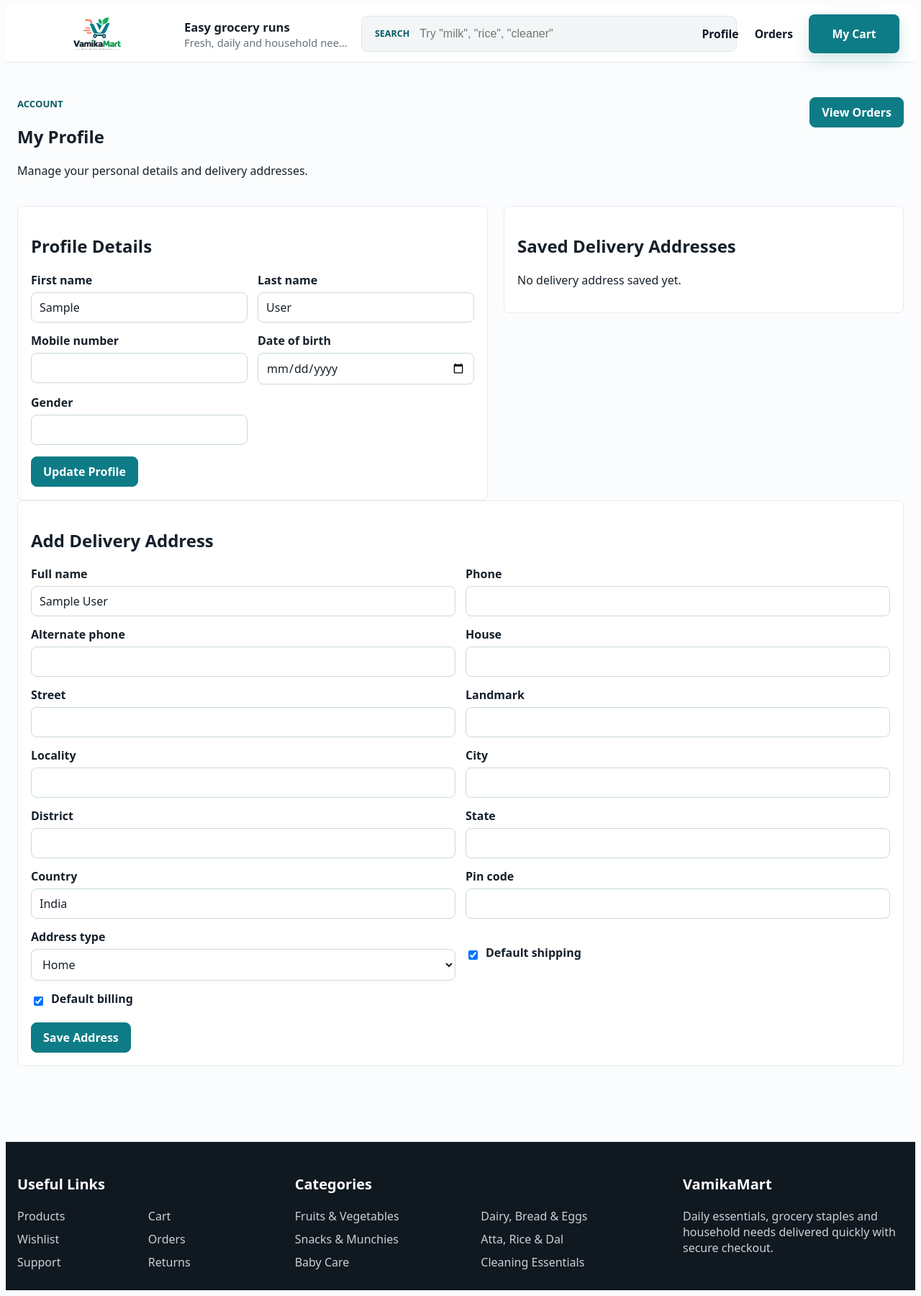
After one commit to sanjay1994singh/vamikamart, a Django app: page /accounts/profile/ in a window 1280 px wide. The commit adds this page. Shown: the whole page at 72% size. Run offline with Django 5.2, Linux system fonts and the light colour scheme; the visitor is signed in with stand-in values (Sample User, id 1); parts of the project's set-up code (start-up, migrations or seed data) failed here and were passed over.

Commit message:
Add profile and checkout address flow

```diff
--- a/apps/accounts/forms.py
+++ b/apps/accounts/forms.py
@@ -1,6 +1,6 @@
 from django import forms
 from django.contrib.auth.forms import UserCreationForm
-from .models import User
+from .models import Address, User
 
 
 class CustomerRegistrationForm(UserCreationForm):
@@ -16,3 +16,34 @@ class CustomerRegistrationForm(UserCreationForm):
         if User.objects.filter(email__iexact=email).exists():
             raise forms.ValidationError("A user with this email already exists.")
         return email
+
+
+class ProfileUpdateForm(forms.ModelForm):
+    class Meta:
+        model = User
+        fields = ("first_name", "last_name", "mobile_number", "date_of_birth", "gender")
+        widgets = {
+            "date_of_birth": forms.DateInput(attrs={"type": "date"}),
+        }
+
+
+class AddressForm(forms.ModelForm):
+    class Meta:
+        model = Address
+        fields = (
+            "full_name",
+            "phone",
+            "alternate_phone",
+            "house",
+            "street",
+            "landmark",
+            "locality",
+            "city",
+            "district",
+            "state",
+            "country",
+            "pin_code",
+            "address_type",
+            "default_shipping",
+            "default_billing",
+        )
--- a/apps/accounts/views.py
+++ b/apps/accounts/views.py
@@ -1,8 +1,13 @@
+from django.contrib import messages
 from django.contrib.auth import login
+from django.contrib.auth.mixins import LoginRequiredMixin
 from django.contrib.auth.views import PasswordChangeView
-from django.urls import reverse_lazy
-from django.views.generic import CreateView
-from .forms import CustomerRegistrationForm
+from django.shortcuts import get_object_or_404, redirect
+from django.urls import reverse, reverse_lazy
+from django.views import View
+from django.views.generic import CreateView, TemplateView
+from .forms import AddressForm, CustomerRegistrationForm, ProfileUpdateForm
+from .models import Address
 
 
 class RegisterView(CreateView):
@@ -19,3 +24,54 @@ class RegisterView(CreateView):
 class AccountPasswordChangeView(PasswordChangeView):
     template_name = "accounts/change_password.html"
     success_url = reverse_lazy("home")
+
+
+class ProfileView(LoginRequiredMixin, TemplateView):
+    template_name = "accounts/profile.html"
+
+    def get_context_data(self, **kwargs):
+        context = super().get_context_data(**kwargs)
+        context["profile_form"] = ProfileUpdateForm(instance=self.request.user)
+        context["address_form"] = AddressForm(initial={
+            "full_name": self.request.user.get_full_name() or self.request.user.email,
+            "phone": self.request.user.mobile_number,
+            "country": "India",
+            "default_shipping": not self.request.user.addresses.exists(),
+            "default_billing": not self.request.user.addresses.exists(),
+        })
+        context["addresses"] = self.request.user.addresses.order_by("-default_shipping", "-created_at")
+        return context
+
+    def post(self, request, *args, **kwargs):
+        form = ProfileUpdateForm(request.POST, request.FILES, instance=request.user)
+        if form.is_valid():
+            form.save()
+            messages.success(request, "Profile updated.")
+            return redirect("profile")
+        context = self.get_context_data(**kwargs)
+        context["profile_form"] = form
+        return self.render_to_response(context)
+
+
+class AddressCreateView(LoginRequiredMixin, View):
+    def post(self, request):
+        form = AddressForm(request.POST)
+        next_url = request.POST.get("next") or request.GET.get("next") or reverse("profile")
+        if form.is_valid():
+            address = form.save(commit=False)
+            address.user = request.user
+            address.save()
+            messages.success(request, "Delivery address saved.")
+            return redirect(f"{next_url}?address_id={address.id}")
+        messages.error(request, "Please check the delivery address form.")
+        return redirect(next_url)
+
+
+class AddressDefaultView(LoginRequiredMixin, View):
+    def post(self, request, pk):
+        address = get_object_or_404(Address, pk=pk, user=request.user)
+        address.default_shipping = True
+        address.default_billing = True
+        address.save(update_fields=["default_shipping", "default_billing"])
+        messages.success(request, "Default delivery address updated.")
+        return redirect(request.POST.get("next") or request.GET.get("next") or "profile")
--- a/config/urls.py
+++ b/config/urls.py
@@ -7,7 +7,7 @@ from django.contrib.sitemaps.views import sitemap
 from drf_spectacular.views import SpectacularAPIView, SpectacularRedocView, SpectacularSwaggerView
 from apps.catalog.sitemaps import CategorySitemap, ProductSitemap
 from apps.catalog.views import HomeView, ProductDetailView, ProductListView
-from apps.accounts.views import AccountPasswordChangeView, RegisterView
+from apps.accounts.views import AccountPasswordChangeView, AddressCreateView, AddressDefaultView, ProfileView, RegisterView
 from apps.analytics.views import action_queues, order_filters, owner_dashboard, owner_search, reports
 from apps.carts.views import CartPageView
 from apps.checkout.views import CheckoutPageView
@@ -46,6 +46,9 @@ urlpatterns = [
     path("owner/order-filters/", order_filters, name="owner-order-filters"),
     path("accounts/login/", auth_views.LoginView.as_view(template_name="accounts/login.html"), name="login"),
     path("accounts/register/", RegisterView.as_view(), name="register"),
+    path("accounts/profile/", ProfileView.as_view(), name="profile"),
+    path("accounts/addresses/add/", AddressCreateView.as_view(), name="address-add"),
+    path("accounts/addresses/<int:pk>/default/", AddressDefaultView.as_view(), name="address-default"),
     path("accounts/logout/", auth_views.LogoutView.as_view(), name="logout"),
     path("accounts/change-password/", AccountPasswordChangeView.as_view(), name="change_password"),
     path("accounts/password-reset/", auth_views.PasswordResetView.as_view(template_name="accounts/password_reset.html"), name="password_reset"),
--- a/static/css/base.css
+++ b/static/css/base.css
@@ -617,9 +617,141 @@ img { max-width:100%; }
 }
 
 .btn.is-disabled,
-.btn[aria-disabled="true"] {
+.btn[aria-disabled="true"],
+.btn:disabled {
   opacity:.62;
   cursor:not-allowed;
+}
+
+.account-head {
+  display:flex;
+  justify-content:space-between;
+  align-items:flex-start;
+  gap:18px;
+  margin-bottom:22px;
+}
+
+.account-grid {
+  display:grid;
+  grid-template-columns:minmax(0, 1fr) minmax(320px, .85fr);
+  gap:22px;
+  align-items:start;
+}
+
+.account-panel,
+.address-details {
+  border:1px solid var(--line);
+  border-radius:8px;
+  background:#fff;
+  padding:18px;
+}
+
+.address-details {
+  margin-top:14px;
+}
+
+.address-details summary {
+  cursor:pointer;
+  font-weight:850;
+  color:var(--brand-dark);
+}
+
+.form-grid {
+  display:grid;
+  grid-template-columns:repeat(2, minmax(0, 1fr));
+  gap:14px;
+}
+
+.form-grid.compact {
+  margin-top:14px;
+}
+
+.form-grid label span {
+  display:block;
+  margin-bottom:6px;
+  font-weight:750;
+}
+
+.form-grid input:not([type="checkbox"]),
+.form-grid select,
+.form-grid textarea {
+  width:100%;
+  min-height:42px;
+  padding:9px 11px;
+  border:1px solid #cbdadd;
+  border-radius:8px;
+  background:#fff;
+  color:var(--ink);
+  font:inherit;
+}
+
+.checkbox-field {
+  display:flex;
+  align-items:center;
+  gap:8px;
+}
+
+.checkbox-field span {
+  margin:0;
+}
+
+.address-card {
+  display:flex;
+  justify-content:space-between;
+  gap:12px;
+  padding:14px 0;
+  border-bottom:1px solid var(--line);
+}
+
+.address-card:last-child {
+  border-bottom:0;
+}
+
+.address-card p,
+.checkout-address small {
+  margin:.2rem 0;
+  color:var(--muted);
+  line-height:1.45;
+}
+
+.checkout-address {
+  justify-content:flex-start;
+  align-items:flex-start;
+}
+
+.checkout-address input {
+  margin-top:5px;
+}
+
+.message-stack {
+  margin-bottom:18px;
+}
+
+.store-message {
+  padding:10px 12px;
+  border-radius:8px;
+  background:#eef8f4;
+  color:var(--brand-dark);
+  font-weight:750;
+}
+
+.form-error {
+  display:block;
+  margin-top:4px;
+  color:#b13d32;
+}
+
+@media (max-width: 840px) {
+  .account-head,
+  .account-grid {
+    display:block;
+  }
+  .account-panel {
+    margin-bottom:18px;
+  }
+  .form-grid {
+    grid-template-columns:1fr;
+  }
 }
 
 .btn-google::before {
--- /dev/null
+++ b/templates/accounts/profile.html
@@ -0,0 +1,84 @@
+{% extends "base.html" %}
+{% block title %}My Profile{% endblock %}
+{% block content %}
+<section class="container py-5 account-page">
+  <div class="account-head">
+    <div>
+      <p class="eyebrow">Account</p>
+      <h1>My Profile</h1>
+      <p>Manage your personal details and delivery addresses.</p>
+    </div>
+    <a class="btn btn-primary" href="{% url 'orders' %}">View Orders</a>
+  </div>
+
+  {% if messages %}
+    <div class="message-stack">
+      {% for message in messages %}
+        <p class="store-message {{ message.tags }}">{{ message }}</p>
+      {% endfor %}
+    </div>
+  {% endif %}
+
+  <div class="account-grid">
+    <section class="account-panel">
+      <h2>Profile Details</h2>
+      <form method="post">
+        {% csrf_token %}
+        <div class="form-grid">
+          {% for field in profile_form %}
+            <label>
+              <span>{{ field.label }}</span>
+              {{ field }}
+              {% for error in field.errors %}<small class="form-error">{{ error }}</small>{% endfor %}
+            </label>
+          {% endfor %}
+        </div>
+        <button class="btn btn-primary mt-3" type="submit">Update Profile</button>
+      </form>
+    </section>
+
+    <section class="account-panel">
+      <h2>Saved Delivery Addresses</h2>
+      {% for address in addresses %}
+        <article class="address-card">
+          <div>
+            <strong>{{ address.full_name }}</strong>
+            <p>{{ address.house }}, {{ address.street }}, {{ address.locality }}, {{ address.city }}, {{ address.state }} - {{ address.pin_code }}</p>
+            <small>{{ address.phone }}{% if address.default_shipping %} · Default shipping{% endif %}</small>
+          </div>
+          {% if not address.default_shipping %}
+            <form method="post" action="{% url 'address-default' address.id %}">
+              {% csrf_token %}
+              <button class="btn btn-light" type="submit">Use Default</button>
+            </form>
+          {% endif %}
+        </article>
+      {% empty %}
+        <p>No delivery address saved yet.</p>
+      {% endfor %}
+    </section>
+  </div>
+
+  <section class="account-panel mt-4">
+    <h2>Add Delivery Address</h2>
+    <form method="post" action="{% url 'address-add' %}">
+      {% csrf_token %}
+      <input type="hidden" name="next" value="{% url 'profile' %}">
+      <div class="form-grid">
+        {% for field in address_form %}
+          <label class="{% if field.field.widget.input_type == 'checkbox' %}checkbox-field{% endif %}">
+            {% if field.field.widget.input_type == 'checkbox' %}
+              {{ field }} <span>{{ field.label }}</span>
+            {% else %}
+              <span>{{ field.label }}</span>
+              {{ field }}
+            {% endif %}
+            {% for error in field.errors %}<small class="form-error">{{ error }}</small>{% endfor %}
+          </label>
+        {% endfor %}
+      </div>
+      <button class="btn btn-primary mt-3" type="submit">Save Address</button>
+    </form>
+  </section>
+</section>
+{% endblock %}
--- a/templates/includes/header.html
+++ b/templates/includes/header.html
@@ -20,6 +20,7 @@
     </button>
     <div class="quick-actions">
       {% if request.user.is_authenticated %}
+        <a href="{% url 'profile' %}">Profile</a>
         <a href="{% url 'orders' %}">Orders</a>
       {% else %}
         <a href="{% url 'login' %}">Login</a>
@@ -36,6 +37,7 @@
       <a href="{% url 'product-list' %}">Shop products</a>
       <a href="{% url 'wishlist' %}">Wishlist</a>
       {% if request.user.is_authenticated %}
+        <a href="{% url 'profile' %}">Profile</a>
         <a href="{% url 'orders' %}">Orders</a>
       {% else %}
         <a href="{% url 'login' %}">Login</a>
```
Also changed, not shown: apps/checkout/views.py (+10 -1 lines), apps/core/api_views.py (+6 -1 lines), apps/core/serializers.py (+13 -2 lines), templates/checkout/index.html (+30 -3 lines), tests/test_account_profile_flow.py (added, +72 -0 lines).
